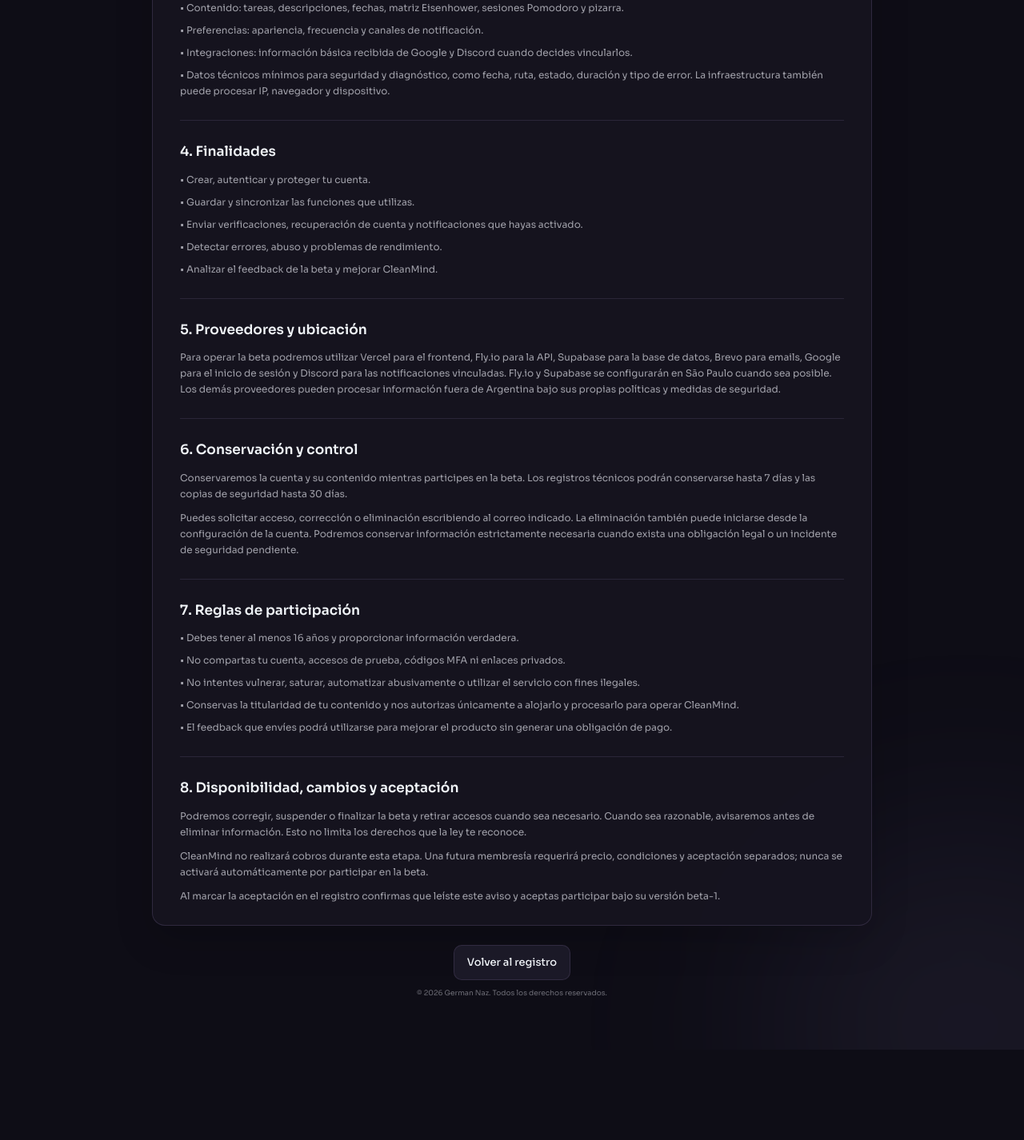
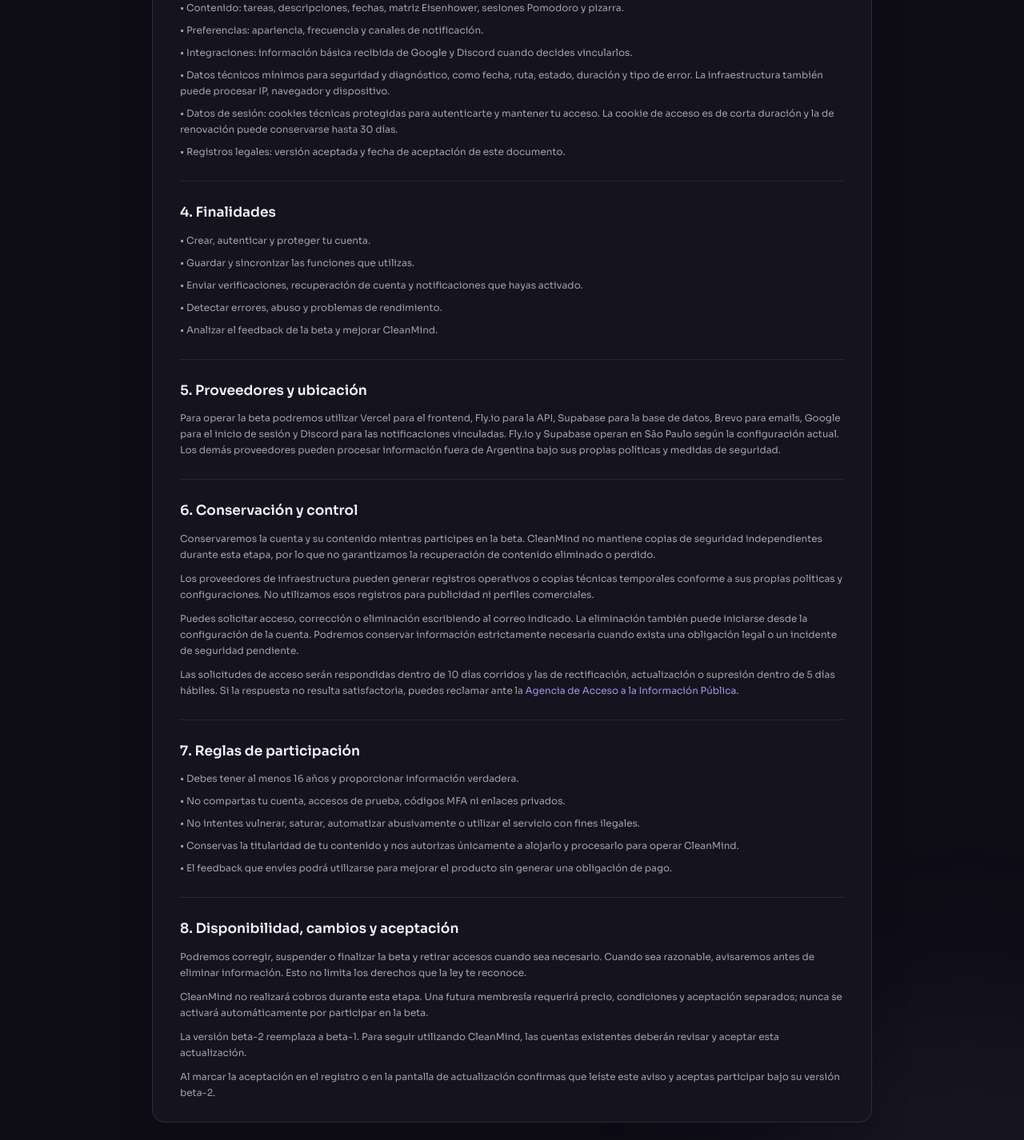
Before and after one commit to German-Zero/cleanmindfront, a Next.js app: page /beta in a window 1280 px wide. Shown: the part 920-2346 px from the top of the page at 80% size. Before the commit the page ends 2233 px from the top, so only its background shows below. Built offline with nearby package versions, Linux system fonts and the light colour scheme.

Commit message:
terminos y condiciones cambiadas

```diff
--- a/src/app/beta/page.tsx
+++ b/src/app/beta/page.tsx
@@ -42,7 +42,7 @@
                     <div className="flex flex-wrap items-center gap-2">
                         <span className="calm-eyebrow">Beta privada</span>
                         <span className="rounded-full border border-border bg-card/65 px-2.25 py-1 text-[9px] text-text-secondary">
-                            Versión beta-1
+                            Versión beta-2
                         </span>
                     </div>
                     <h1 className="mt-3 max-w-190 text-[28px] leading-9 font-semibold sm:text-[34px] sm:leading-10.75">
@@ -54,7 +54,7 @@
                         esta etapa limitada a diez participantes.
                     </p>
                     <p className="mt-3.5 text-[10px] text-text-secondary/75">
-                        Última actualización: 29 de julio de 2026
+                        Última actualización: 4 de agosto de 2026
                     </p>
                 </header>
 
@@ -163,6 +163,16 @@
                                 y tipo de error. La infraestructura también
                                 puede procesar IP, navegador y dispositivo.
                             </li>
+                            <li>
+                                • Datos de sesión: cookies técnicas protegidas
+                                para autenticarte y mantener tu acceso. La cookie
+                                de acceso es de corta duración y la de renovación
+                                puede conservarse hasta 30 días.
+                            </li>
+                            <li>
+                                • Registros legales: versión aceptada y fecha de
+                                aceptación de este documento.
+                            </li>
                         </ul>
                     </section>
 
@@ -200,8 +210,8 @@
                             frontend, Fly.io para la API, Supabase para la base
                             de datos, Brevo para emails, Google para el inicio
                             de sesión y Discord para las notificaciones
-                            vinculadas. Fly.io y Supabase se configurarán en São
-                            Paulo cuando sea posible. Los demás proveedores
+                            vinculadas. Fly.io y Supabase operan en São Paulo
+                            según la configuración actual. Los demás proveedores
                             pueden procesar información fuera de Argentina bajo
                             sus propias políticas y medidas de seguridad.
                         </p>
@@ -214,9 +224,17 @@
                         <div className="mt-3 space-y-2.5 text-[12px] leading-5 text-text-secondary">
                             <p>
                                 Conservaremos la cuenta y su contenido mientras
-                                participes en la beta. Los registros técnicos
-                                podrán conservarse hasta 7 días y las copias de
-                                seguridad hasta 30 días.
+                                participes en la beta. CleanMind no mantiene
+                                copias de seguridad independientes durante esta
+                                etapa, por lo que no garantizamos la recuperación
+                                de contenido eliminado o perdido.
+                            </p>
+                            <p>
+                                Los proveedores de infraestructura pueden
+                                generar registros operativos o copias técnicas
+                                temporales conforme a sus propias políticas y
+                                configuraciones. No utilizamos esos registros
+                                para publicidad ni perfiles comerciales.
                             </p>
                             <p>
                                 Puedes solicitar acceso, corrección o
@@ -226,6 +244,22 @@
                                 información estrictamente necesaria cuando
                                 exista una obligación legal o un incidente de
                                 seguridad pendiente.
+                            </p>
+                            <p>
+                                Las solicitudes de acceso serán respondidas
+                                dentro de 10 días corridos y las de rectificación,
+                                actualización o supresión dentro de 5 días hábiles.
+                                Si la respuesta no resulta satisfactoria, puedes
+                                reclamar ante la{" "}
+                                <a
+                                    href="https://www.argentina.gob.ar/aaip/datospersonales/derechos"
+                                    target="_blank"
+                                    rel="noreferrer"
+                                    className="text-accent hover:underline"
+                                >
+                                    Agencia de Acceso a la Información Pública
+                                </a>
+                                .
                             </p>
                         </div>
                     </section>
@@ -281,9 +315,15 @@
                                 beta.
                             </p>
                             <p>
-                                Al marcar la aceptación en el registro confirmas
-                                que leíste este aviso y aceptas participar bajo
-                                su versión beta-1.
+                                La versión beta-2 reemplaza a beta-1. Para seguir
+                                utilizando CleanMind, las cuentas existentes
+                                deberán revisar y aceptar esta actualización.
+                            </p>
+                            <p>
+                                Al marcar la aceptación en el registro o en la
+                                pantalla de actualización confirmas que leíste
+                                este aviso y aceptas participar bajo su versión
+                                beta-2.
                             </p>
                         </div>
                     </section>
--- a/src/app/globals.css
+++ b/src/app/globals.css
@@ -734,6 +734,28 @@
   }
 }
 
+.task-complete-toast {
+  animation: task-complete-toast 5000ms cubic-bezier(0.22, 1, 0.36, 1) both;
+}
+
+@keyframes task-complete-toast {
+  from {
+    opacity: 0;
+    transform: translateY(8px);
+  }
+
+  8%,
+  88% {
+    opacity: 1;
+    transform: translateY(0);
+  }
+
+  to {
+    opacity: 0;
+    transform: translateY(6px);
+  }
+}
+
 @supports (-webkit-touch-callout: none) {
   input,
   textarea,
--- a/src/features/legal/components/TermsAcceptanceForm.tsx
+++ b/src/features/legal/components/TermsAcceptanceForm.tsx
@@ -91,13 +91,13 @@
     return (
         <div className="calm-panel mx-auto w-full max-w-130 px-5.5 py-7 sm:px-8.5 sm:py-9">
             <div className="flex flex-col gap-2.5">
-                <span className="calm-eyebrow self-start">Antes de continuar</span>
+                <span className="calm-eyebrow self-start">Actualización importante</span>
                 <h1 className="text-[27px] leading-8.5 font-semibold text-text-primary">
                     Revisa las condiciones de CleanMind
                 </h1>
                 <p className="text-[13px] leading-5 text-text-secondary">
-                    Necesitamos tu aceptación para terminar de preparar tu cuenta.
-                    Si las condiciones cambian, volveremos a mostrártelas.
+                    Publicamos una nueva versión. Para seguir usando CleanMind,
+                    revísala y confirma que estás de acuerdo.
                 </p>
             </div>
 
@@ -138,8 +138,8 @@
                         className="themed-checkbox mt-px shrink-0"
                     />
                     <span className="text-[12px] leading-4.5 text-text-secondary">
-                        Confirmo que leí y acepto esta versión de los términos,
-                        condiciones y política de privacidad.
+                        Confirmo que leí y acepto esta nueva versión de los
+                        términos, condiciones y política de privacidad.
                     </span>
                 </label>
             )}
--- a/src/features/tasks/TasksProvider.tsx
+++ b/src/features/tasks/TasksProvider.tsx
@@ -3,6 +3,7 @@
 import {
     createContext,
     useContext,
+    useEffect,
     useState,
     type ReactNode,
 } from "react"
@@ -34,6 +35,17 @@
     initialTasks: Task[]
 }) {
     const [tasks, setTasks] = useState<Task[]>(initialTasks)
+    const [completedTask, setCompletedTask] = useState<Task | null>(null)
+
+    useEffect(() => {
+        if (!completedTask) return
+
+        const timeout = window.setTimeout(
+            () => setCompletedTask(null),
+            5000,
+        )
+        return () => window.clearTimeout(timeout)
+    }, [completedTask])
 
     const createTask = async (request: CreateTaskRequest) => {
         const task = await tasksService.create(request)
@@ -73,6 +85,10 @@
         setTasks((current) =>
             current.map((item) => (item.id === updated.id ? updated : item)),
         )
+
+        if (task.status !== "COMPLETED") {
+            setCompletedTask(updated)
+        }
     }
 
     return (
@@ -89,6 +105,28 @@
             }}
         >
             {children}
+            {completedTask && (
+                <aside
+                    role="status"
+                    aria-live="polite"
+                    className="task-complete-toast fixed right-[16px] bottom-[88px] left-[16px] z-[90] flex items-center gap-[12px] rounded-[14px] border border-success/30 bg-surface/95 px-[16px] py-[13px] shadow-[0_16px_40px_rgb(0_0_0/24%)] backdrop-blur sm:right-[24px] sm:bottom-[24px] sm:left-auto sm:w-[320px]"
+                >
+                    <span
+                        aria-hidden="true"
+                        className="grid size-[32px] shrink-0 place-items-center rounded-full bg-success/14 text-[16px] font-semibold text-success"
+                    >
+                        ✓
+                    </span>
+                    <span className="min-w-0">
+                        <strong className="block text-[12px] font-semibold text-text-primary">
+                            Tarea completada
+                        </strong>
+                        <span className="block truncate text-[10px] text-text-secondary">
+                            {completedTask.title}
+                        </span>
+                    </span>
+                </aside>
+            )}
         </TasksContext>
     )
 }
```
